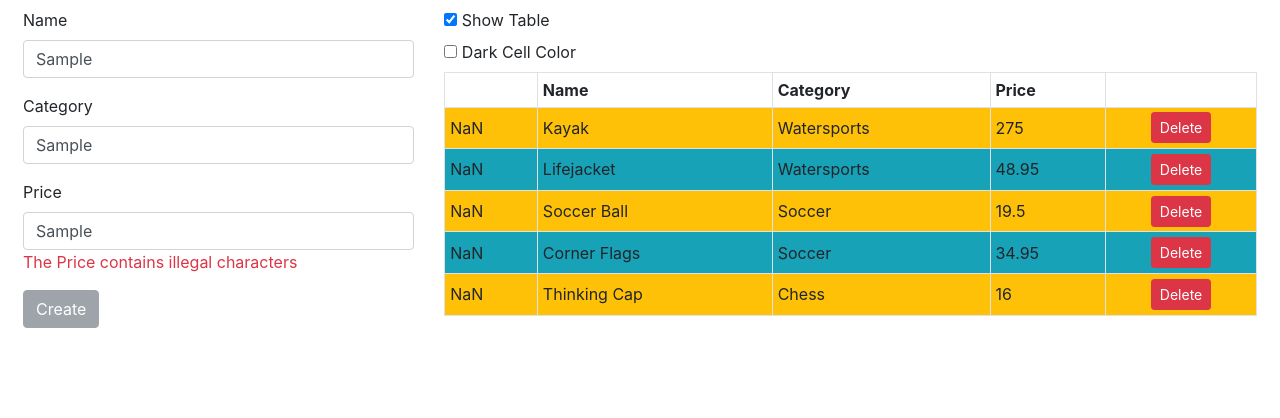
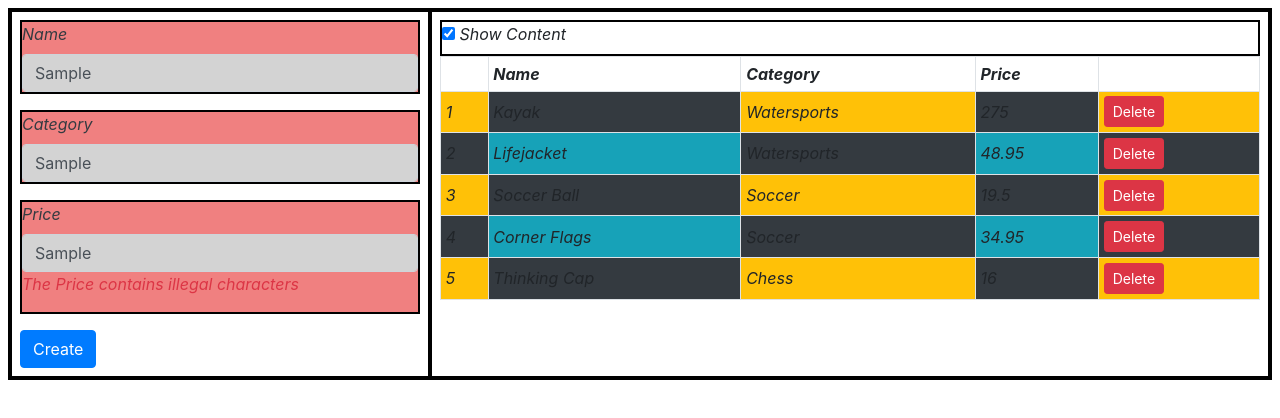
Before and after one commit to saymonset/angular6book, an Angular app: page / in a window 1280 px wide. Both pictures are taken after typing "Sample", "Sample", "Sample" into the empty fields and a click on the button "Create". Shown: the top 418 px of the page. Built offline with nearby package versions, Linux system fonts and the light colour scheme.

Commit message:
Chapter 18. Understanding components

```diff
--- a/src/app/app.component.ts
+++ b/src/app/app.component.ts
@@ -1,13 +1,11 @@
-import { ApplicationRef,Component } from '@angular/core';
-import { NgForm } from "@angular/forms";
+import { ApplicationRef, Component } from "@angular/core";
 import { Model } from "./repository.model";
 import { Product } from "./product.model";
 import { ProductFormGroup } from "./form.model";
-import { LimitValidator } from "./limit.formvalidator";
 @Component({
   selector: 'app',
-  templateUrl: './template.html',
-  styleUrls: ['./app.component.css']
+  templateUrl: './template.html' ,
+  styles: ["/deep/ div { border: 2px black solid; font-style:italic }"]
 })
 export class AppComponent {
   model: Model = new Model();
@@ -17,76 +15,12 @@
 
 
 
-		getProduct(key: number): Product {
-			return this.model.getProduct(key);
-			}
-		getProducts(): Product[] {
-			return this.model.getProducts();
-			}
-
-		newProduct: Product = new Product();
-
-		get jsonProduct() {
-			return JSON.stringify(this.newProduct);
-		}
 
 		addProduct(p: Product) {
-			//console.log("New Product: " + this.jsonProduct);
 			this.model.saveProduct(p);
 		}
 
 
-		getValidationMessages(state: any, thingName?: string) {
-			let thing: string = state.path || thingName;
-			let messages: string[] = [];
-			if (state.errors) {
-				for (let errorName in state.errors) {
-					switch (errorName) {
-						case "required":
-							messages.push(`You must enter a ${thing}`);
-							break;
-						case "minlength":
-							messages.push(`A ${thing} must be at least ${state.errors['minlength'].requiredLength} characters`);
-							break;
-
-
-						case "pattern":
-							messages.push(`The ${thing} contains illegal characters`);
-							break;
-						}
-					}
-				}
-				return messages;
-			}
-
-			deleteProduct(key: number) {
-				this.model.deleteProduct(key);
-			}
-
-			formSubmitted: boolean = false;
-
-			submitForm(form: NgForm) {
-				this.formSubmitted = true;
-				if (form.valid) {
-					this.addProduct(this.newProduct);
-					this.newProduct = new Product();
-					form.reset();
-					this.formSubmitted = false;
-				}
-			}
-
-
-
-
-                	getFormValidationMessages(form: NgForm): string[] {
-					let messages: string[] = [];
-						Object.keys(form.controls).forEach(k => {
-							this.getValidationMessages(form.controls[k], k).forEach(m => messages.push(m));
-						});
-						return messages;
-					}
-
-		showTable: boolean = true;
 
 
 }
--- a/src/app/app.module.ts
+++ b/src/app/app.module.ts
@@ -8,13 +8,17 @@
 import { AppComponent } from './app.component';
 import { PaCellColor } from "./cellColor.directive";
 import { PaCellColorSwitcher } from "./cellColorSwitcher.directive";
+import { ProductTableComponent } from "./productTable.component";
+import { ProductFormComponent } from "./productForm.component";
+import { PaToggleView } from "./toggleView.component";
 
 @NgModule({
   declarations: [
     AppComponent,
     PaAttrDirective,
     PaModel, PaStructureDirective, PaIteratorDirective,
-    PaCellColor, PaCellColorSwitcher],
+    PaCellColor, PaCellColorSwitcher, ProductTableComponent,
+	ProductFormComponent, PaToggleView],
   imports: [
     BrowserModule, FormsModule, ReactiveFormsModule],
   providers: [],
--- a/src/app/iterator.directive.ts
+++ b/src/app/iterator.directive.ts
@@ -63,12 +63,13 @@
 		        odd: boolean; even: boolean;
 				first: boolean; last: boolean;
 				view: ViewRef;
+				index : number;
 				constructor(public $implicit: any,	public position: number, total: number ) {
 						this.setData(position, total);
 				}
 
 				setData(index: number, total: number) {
-				//	this.index = index;
+					this.index = index;
 					this.odd = index % 2 == 1;
 					this.even = !this.odd;
 					this.first = index == 0;
--- /dev/null
+++ b/src/app/productForm.component.css
@@ -0,0 +1,9 @@
+div {
+	background-color: lightcoral;
+}
+:host:hover {
+	font-size: 25px;
+}
+:host-context(.angularApp) input {
+	background-color: lightgray;
+}
--- /dev/null
+++ b/src/app/productForm.component.html
@@ -0,0 +1,20 @@
+<form novalidate [formGroup]="form" (ngSubmit)="submitForm(form)">
+	<div class="form-group" *ngFor="let control of form.productControls">
+		<label>{{control.label}}</label>
+		<input class="form-control"
+				[(ngModel)]="newProduct[control.modelProperty]"
+				name="{{control.modelProperty}}"
+				formControlName="{{control.modelProperty}}" />
+		<ul class="text-danger list-unstyled"
+			*ngIf="(formSubmitted || control.dirty) && !control.valid">
+			<li *ngFor="let error of control.getValidationMessages()">
+				{{error}}
+			</li>
+		</ul>
+	</div>
+	<button class="btn btn-primary" type="submit"
+			[disabled]="formSubmitted && !form.valid"
+			[class.btn-secondary]="formSubmitted && !form.valid">
+		Create
+	</button>
+</form>
--- /dev/null
+++ b/src/app/productForm.component.ts
@@ -0,0 +1,30 @@
+import { Component, Output, EventEmitter, ViewEncapsulation } from "@angular/core";
+import { Product } from "./product.model";
+import { ProductFormGroup } from "./form.model";
+@Component({
+	selector: "paProductForm",
+	templateUrl: "productForm.component.html",
+	styleUrls: ["productForm.component.css"],
+	encapsulation: ViewEncapsulation.Emulated
+})
+
+export class ProductFormComponent {
+	form: ProductFormGroup = new ProductFormGroup();
+
+	newProduct: Product = new Product();
+
+	formSubmitted: boolean = false;
+
+	@Output("paNewProduct")
+	newProductEvent = new EventEmitter<Product>();
+
+	submitForm(form: any) {
+		this.formSubmitted = true;
+			if (form.valid) {
+				this.newProductEvent.emit(this.newProduct);
+				this.newProduct = new Product();
+				this.form.reset();
+				this.formSubmitted = false;
+			}
+	}
+}
--- /dev/null
+++ b/src/app/productTable.component.html
@@ -0,0 +1,14 @@
+<table class="table table-sm table-bordered table-striped">
+	<tr><th></th><th>Name</th><th>Category</th><th>Price</th><th></th></tr>
+	<tr *paFor="let item of getProducts(); let index = index; let odd = odd; let even = even" [class.bg-info]="odd" [class.bg-warning]="even">
+		<td style="vertical-align:middle">{{index + 1}}</td>
+		<td style="vertical-align:middle"> {{item.name}}</td>
+		<td style="vertical-align:middle">{{item.category}}</td>
+		<td style="vertical-align:middle">{{item.price}}</td>
+		<td class="text-xs-center">
+		<button class="btn btn-danger btn-sm" (click)="deleteProduct(item.id)">
+			Delete
+		</button>
+		</td>
+	</tr>
+</table>
--- /dev/null
+++ b/src/app/productTable.component.ts
@@ -0,0 +1,46 @@
+import { Component, Input, ViewChildren, QueryList } from "@angular/core";
+import { Model } from "./repository.model";
+import { Product } from "./product.model";
+import { PaCellColor } from "./cellColor.directive";
+
+@Component({
+	selector: "paProductTable",
+	templateUrl: "productTable.component.html"
+})
+export class ProductTableComponent {
+
+	@Input("model")
+	dataModel: Model;
+
+	getProduct(key: number): Product {
+		return this.dataModel.getProduct(key);
+	}
+
+	getProducts(): Product[] {
+		return this.dataModel.getProducts();
+	}
+
+	deleteProduct(key: number) {
+		this.dataModel.deleteProduct(key);
+	}
+
+	showTable: boolean = true;
+
+	@ViewChildren(PaCellColor)
+	viewChildren: QueryList<PaCellColor>;
+
+	ngAfterViewInit() {
+		this.viewChildren.changes.subscribe(() => {
+			this.updateViewChildren();
+		});
+			this.updateViewChildren();
+	}
+	private updateViewChildren() {
+		setTimeout(() => {
+			this.viewChildren.forEach((child, index) => {
+			child.setColor(index % 2 ? true : false);
+			})
+		}, 0);
+	}
+
+}
--- a/src/app/template.html
+++ b/src/app/template.html
@@ -1,55 +1,11 @@
 <div class="row m-2">
-<div class="col-4">
-		<form novalidate [formGroup]="form" (ngSubmit)="submitForm(form)">
-			<div class="form-group" *ngFor="let control of form.productControls">
-				<label>{{control.label}}</label>
-				<input class="form-control"
-						[(ngModel)]="newProduct[control.modelProperty]"
-						name="{{control.modelProperty}}"
-						formControlName="{{control.modelProperty}}" />
-					<ul class="text-danger list-unstyled"
-								*ngIf="(formSubmitted || control.dirty) && !control.valid">
-						<li *ngFor="let error of control.getValidationMessages()">
-							{{error}}
-						</li>
-					</ul>
-			</div>
-			<button class="btn btn-primary" type="submit"
-					[disabled]="formSubmitted && !form.valid"
-					[class.btn-secondary]="formSubmitted && !form.valid">
-				Create
-			</button>
-		</form>
+
+	<div class="col-4 p-2 text-dark">
+		<paProductForm (paNewProduct)="addProduct($event)"></paProductForm>
+	</div>
+	<div class="col-8 p-2">
+		<paToggleView>
+			<paProductTable [model]="model"></paProductTable>
+		</paToggleView>
+	</div>
 </div>
-<div class="col-8">
- <div class="checkbox">
-	<label>
-		<input type="checkbox" [(ngModel)]="showTable" />
-		Show Table
-	</label>
-</div>
-
-<div class="checkbox">
-	<label>
-		<input type="checkbox" [(ngModel)]="darkColor" />
-		Dark Cell Color
-	</label>
-</div>
-<table *paIf="showTable" [paCellDarkColor]="darkColor" class="table table-sm table-bordered table-striped">
-
-	<tr><th></th><th>Name</th><th>Category</th><th>Price</th><th></th></tr>
-		<tr *paFor="let item of getProducts(); let i = index; let odd = odd;
-							let even = even" [class.bg-info]="odd" [class.bg-warning]="even">
-				<td style="vertical-align:middle">{{i + 1}}</td>
-				<td style="vertical-align:middle">{{item.name}}</td>
-				<td style="vertical-align:middle">{{item.category}}</td>
-				<td style="vertical-align:middle">{{item.price}}</td>
-				<td class="text-center">
-						<button class="btn btn-danger btn-sm" (click)="deleteProduct(item.id)">
-						Delete
-						</button>
-				</td>
-		</tr>
-	</table>
-</div>
-</div>
--- /dev/null
+++ b/src/app/toggleView.component.html
@@ -0,0 +1,7 @@
+<div class="checkbox">
+	<label>
+		<input type="checkbox" [(ngModel)]="showContent" />
+		Show Content
+	</label>
+</div>
+<ng-content *ngIf="showContent"></ng-content>
--- /dev/null
+++ b/src/app/toggleView.component.ts
@@ -0,0 +1,10 @@
+import { Component } from "@angular/core";
+
+	@Component({
+		selector: "paToggleView",
+		templateUrl: "toggleView.component.html"
+	})
+
+	export class PaToggleView {
+		showContent: boolean = true;
+	}
--- a/src/index.html
+++ b/src/index.html
@@ -9,6 +9,6 @@
   <link rel="icon" type="image/x-icon" href="favicon.ico">
 </head>
 <body>
-  <app></app>
+  <app class="angularApp"></app>
 </body>
 </html>
```
